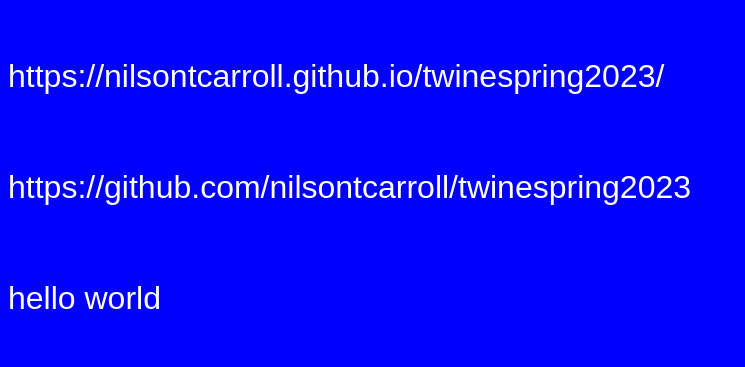
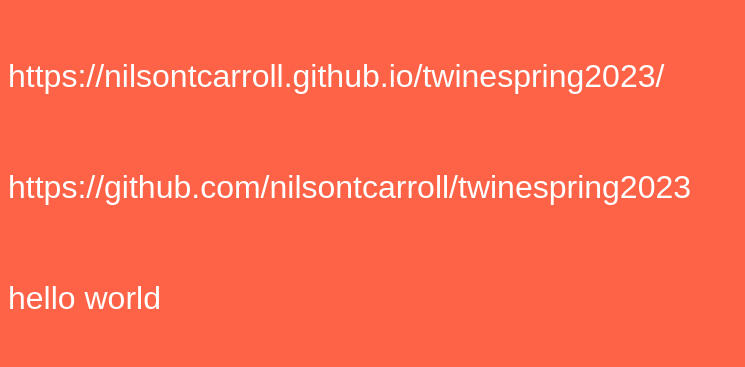
Before and after one commit to nilsontcarroll/twinespring2023, a plain HTML site: page index.html in a window 1280 px wide. Shown: the part 433-800 px from the top of the page, without its empty margins (0-745 px from the left). Drawn offline with Linux system fonts and the light colour scheme.

Commit message:
Update index.html

```diff
--- a/index.html
+++ b/index.html
@@ -3,7 +3,7 @@
     <style>
 
       body {
-        background-color: blue;
+        background-color:Tomato;
         color: white;
         font-size: 32px;
         font-family: Arial, Helvetica, sans-serif;
```
